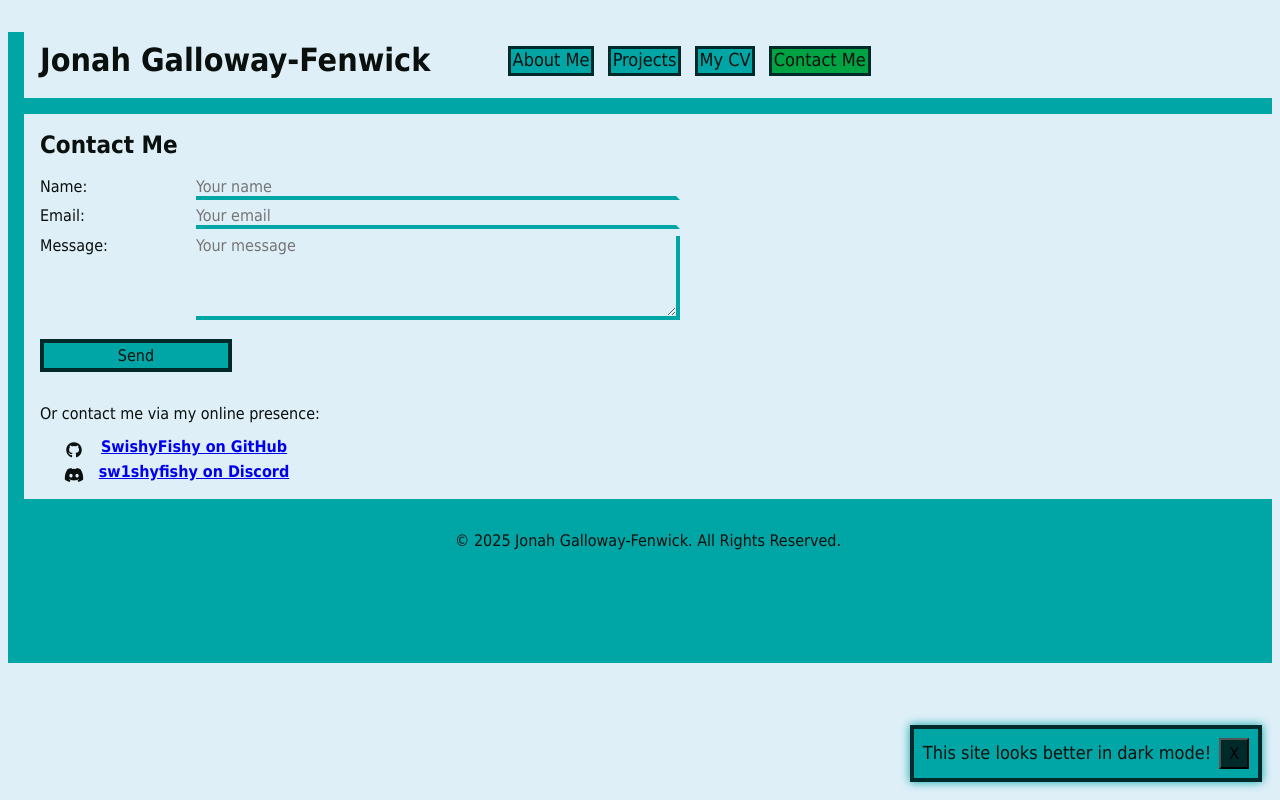
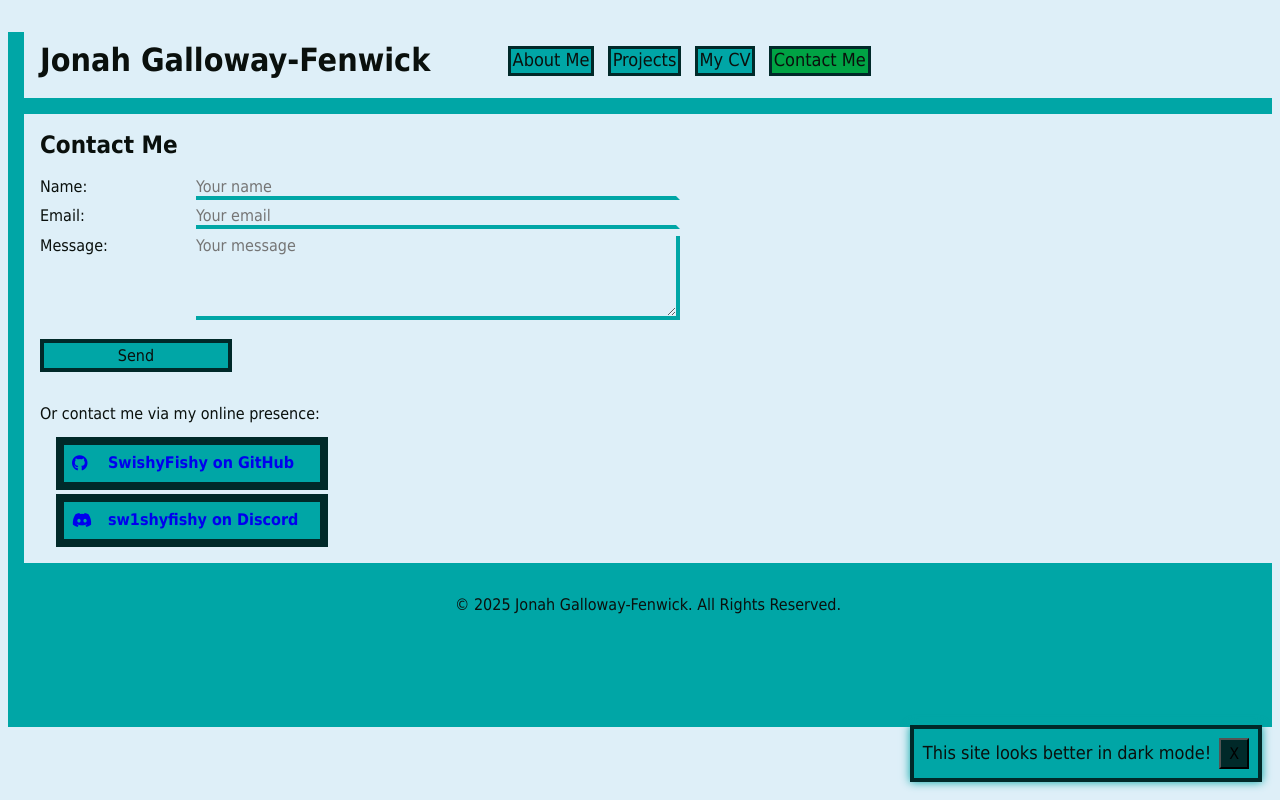
Before and after one commit to SwishyFishy/AboutMeWebsite, a React (Vite) app in the folder MyWebsite/: page /contact in a window 1280 px wide. Built offline with nearby package versions, Linux system fonts and the light colour scheme.

Commit message:
Implement ExternalLink component on Contact Me page

```diff
--- a/MyWebsite/src/routes/ContactMe.tsx
+++ b/MyWebsite/src/routes/ContactMe.tsx
@@ -4,6 +4,7 @@ import FormEmailInput from "../components/forms/FormEmailInput";
 import FormSubmit from "../components/forms/FormSubmit";
 
 import '../styles/ContactMe.css';
+import ExternalLink from "../components/ExternalLink";
 
 type FormValues = {
     name: string,
@@ -26,14 +27,18 @@ function ContactMe()
             </Form>
             <section>
                 <h3>Or contact me via my online presence:</h3>
+                <ExternalLink href="https://github.com/SwishyFishy">
                     <span>
                         <i className="fa-brands fa-github"/>
-                    <a href="https://github.com/SwishyFishy" target="__blank">SwishyFishy on GitHub</a>
+                        SwishyFishy on GitHub
                     </span>
+                </ExternalLink>
+                <ExternalLink href="https://discord.com/users/sw1shyfishy">
                     <span>
                         <i className="fa-brands fa-discord"/>
-                    <a href="https://discord.com/users/sw1shyfishy" target="__blank">sw1shyfishy on Discord</a>
+                        sw1shyfishy on Discord
                     </span>
+                </ExternalLink>
             </section>
         </div>
     );
--- a/MyWebsite/src/styles/ContactMe.css
+++ b/MyWebsite/src/styles/ContactMe.css
@@ -31,13 +31,19 @@
     padding-bottom: .5em;
 }
 
+#contact_me section a{
+    max-width: 15em;
+
+    margin: .25em 0em 0em 1em;
+}
+
 #contact_me section span{
     display: grid;
     grid-template-columns: 15fr 85fr;
-    justify-items: center;
-    align-items: end;
 
-    width: 15em;
+    align-items: center;
+}
 
-    padding: .25em 0em 0em 1em;
+#contact_me section span i{
+    text-decoration: none;
 }
--- a/MyWebsite/src/styles/main.css
+++ b/MyWebsite/src/styles/main.css
@@ -47,6 +47,7 @@ input, textarea{
 
 a{
     font-weight: bold;
+    text-decoration: none;
 }
 
 a:visited{
```
Lines whose indentation alone changed are shown as unchanged.
